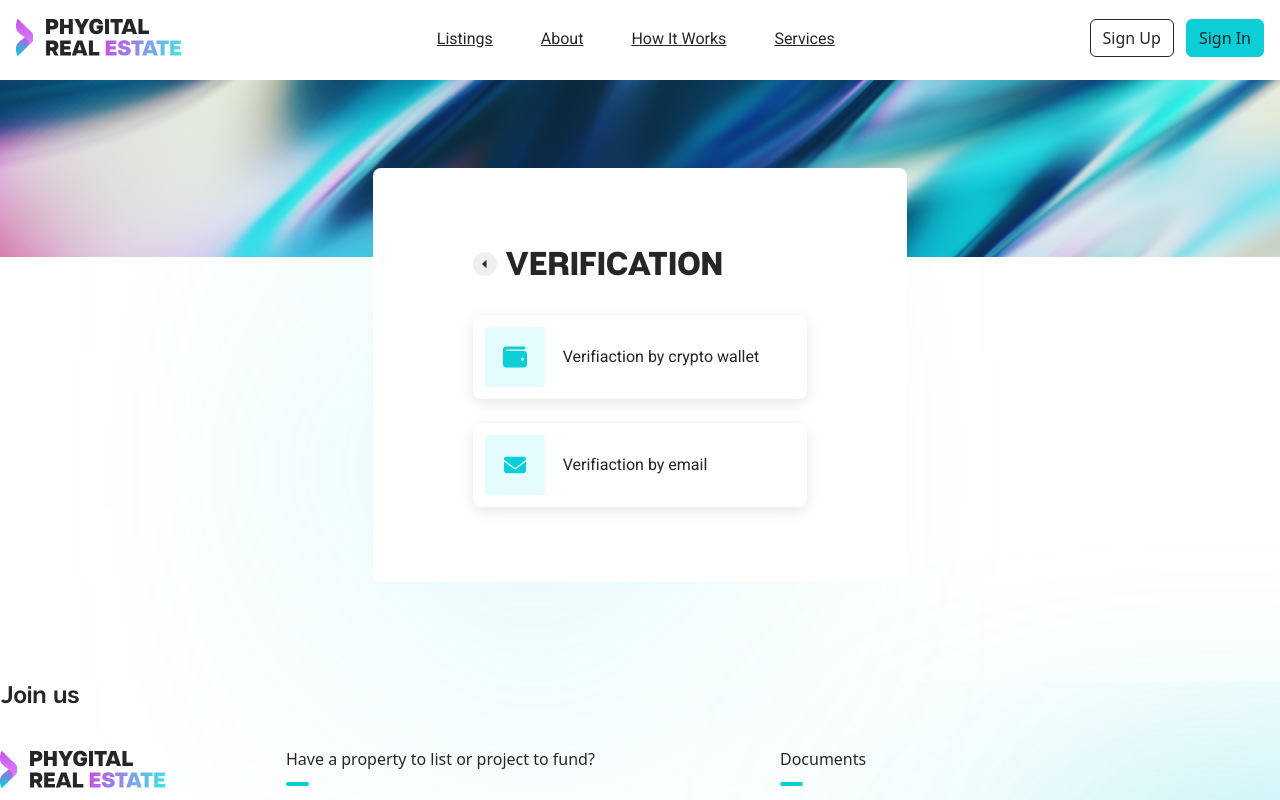
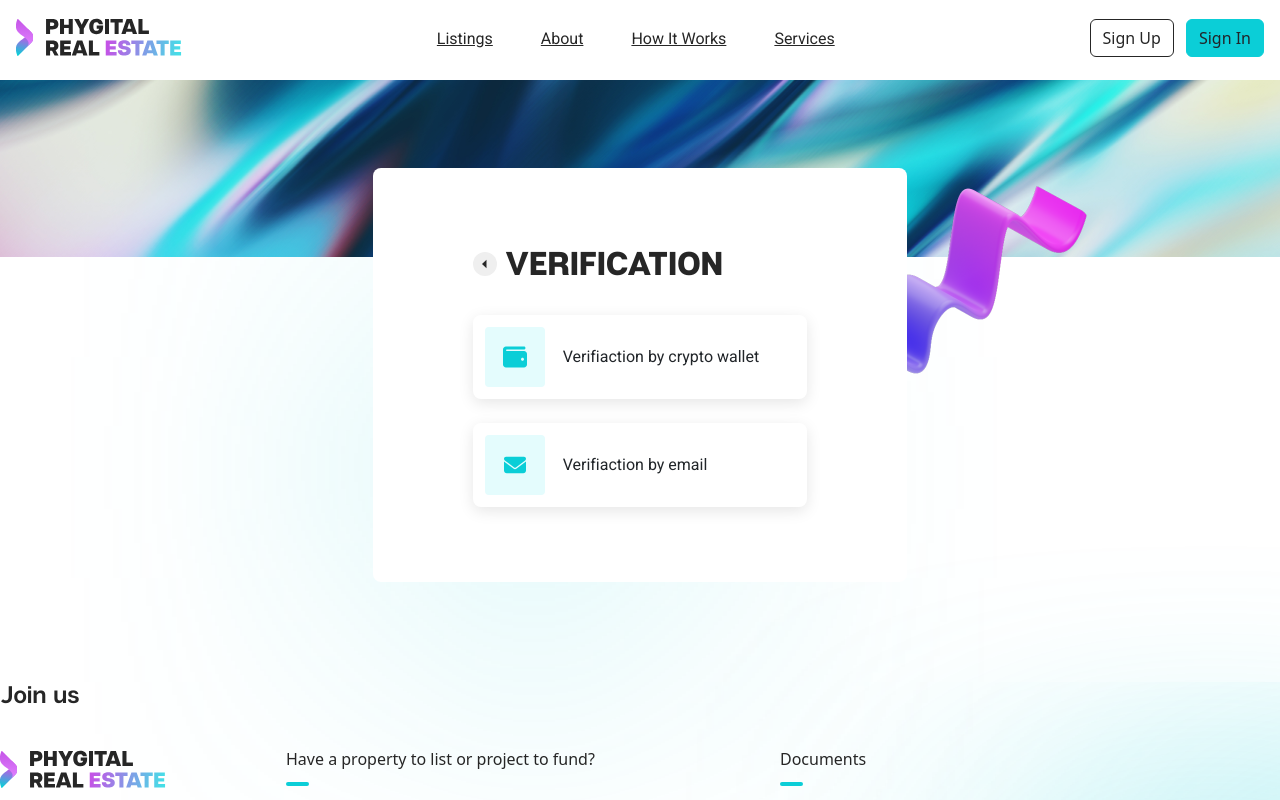
Before and after one commit to Admirated/phygital, a Vue app: page /verification in a window 1280 px wide. Shown: the top 800 px of the page. Built offline with nearby package versions, Linux system fonts and the light colour scheme.

Commit message:
fix wave

```diff
--- a/src/App.vue
+++ b/src/App.vue
@@ -21,12 +21,15 @@
 		width: 100%;
 		height: 177px;
 		margin: 0 auto;
-		background-image: url("@/assets/images/main-bg.png");
+		background: url("@/assets/images/main-bg.png") center;
 		background-size: cover;
 		position: absolute;
 		z-index: 1;
 		left: 0;
 		right: 0;
+		@media screen and (max-width: $small) {
+			height: 115px;
+		}
 	}
 
 	.page {
@@ -36,6 +39,9 @@
 		margin: 0 auto;
 		width: 100%;
 		max-width: 1440px;
+		@media screen and (max-width: $small) {
+			padding-top: 115px;
+		}
 	}
 
 	.ellipse {
--- a/src/assets/scss/style.scss
+++ b/src/assets/scss/style.scss
@@ -19,13 +19,22 @@ html {
       border-radius: 0;
     }
     &__wave:after {
+      background-image: url("@/assets/images/icons/Wave.png");
+      background-size: 100%;
+      display: inline-block;
+      width: 267px;
+      height: 267px;
       position: absolute;
       top: -25px;
       right: -185px;
-      content: url("@/assets/images/icons/Wave.svg");
       z-index: -1;
+      content:"";
       @media screen and (max-width: $small) {
-        display: none;
+        width: 144px;
+        height: 144px;
+        z-index: 1;
+        top: -103px;
+        right: 20px;
       }
     }
     .card-body {
--- a/src/pages/SignIn.vue
+++ b/src/pages/SignIn.vue
@@ -1,7 +1,7 @@
 <template>
     <div class="row m-0 d-flex justify-content-center">
         <div class="col-12 col-lg-6 col-xl-5 p-0">
-            <div class="card border-0 wave">
+            <div class="card border-0 card__wave">
                 <div class="card-body">
                     <h3>Sign in</h3>
                     <div class="pt-4">
--- a/src/pages/Verification.vue
+++ b/src/pages/Verification.vue
@@ -1,7 +1,7 @@
 <template>
     <div class="row m-0 d-flex justify-content-center">
         <div class="col-12 col-lg-6 col-xl-5 p-0">
-            <div class="card border-0 wave">
+            <div class="card border-0 card__wave">
                 <div class="card-body">
                     <UIIcon class="d-inline-block pe-2 icon-back"
                             path="Back"
```
Also changed, not shown: src/assets/images/icons/Wave.png (added), 1 other file (tests, documents, lock files or other folders).
